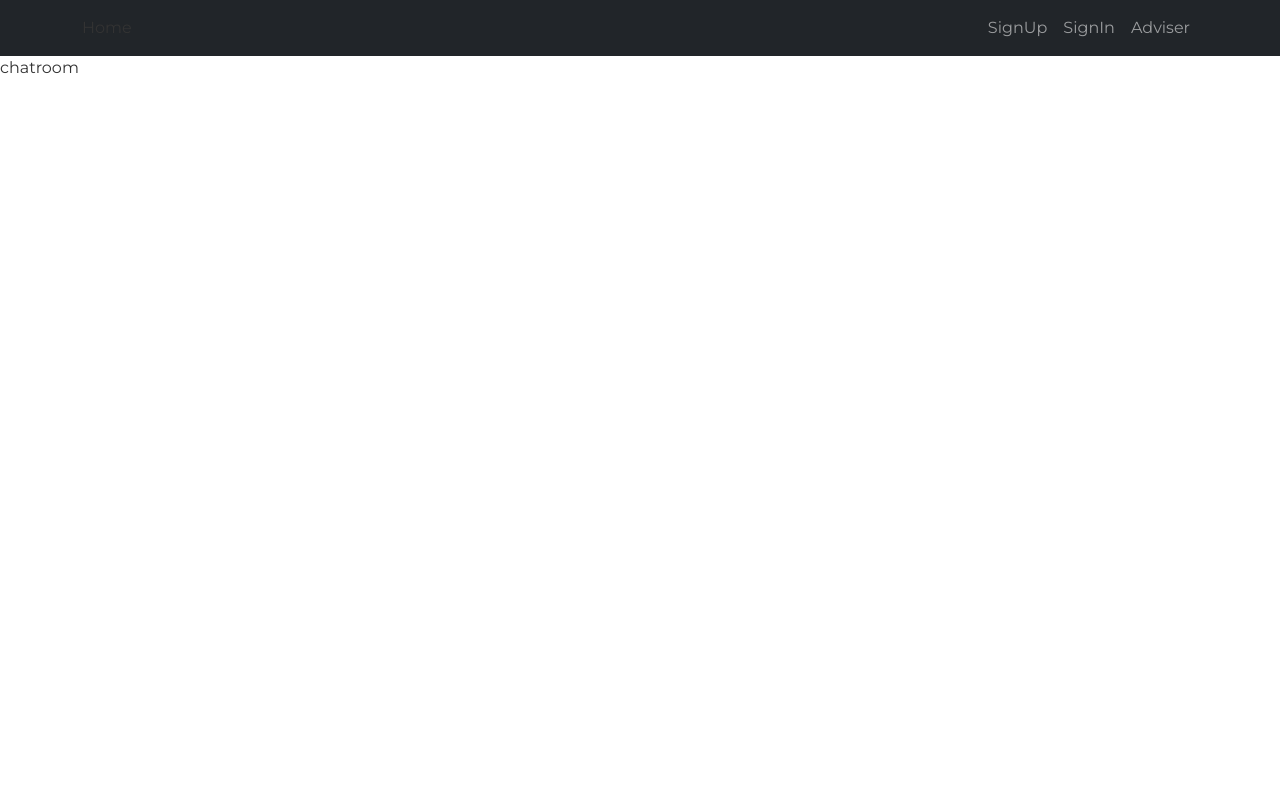
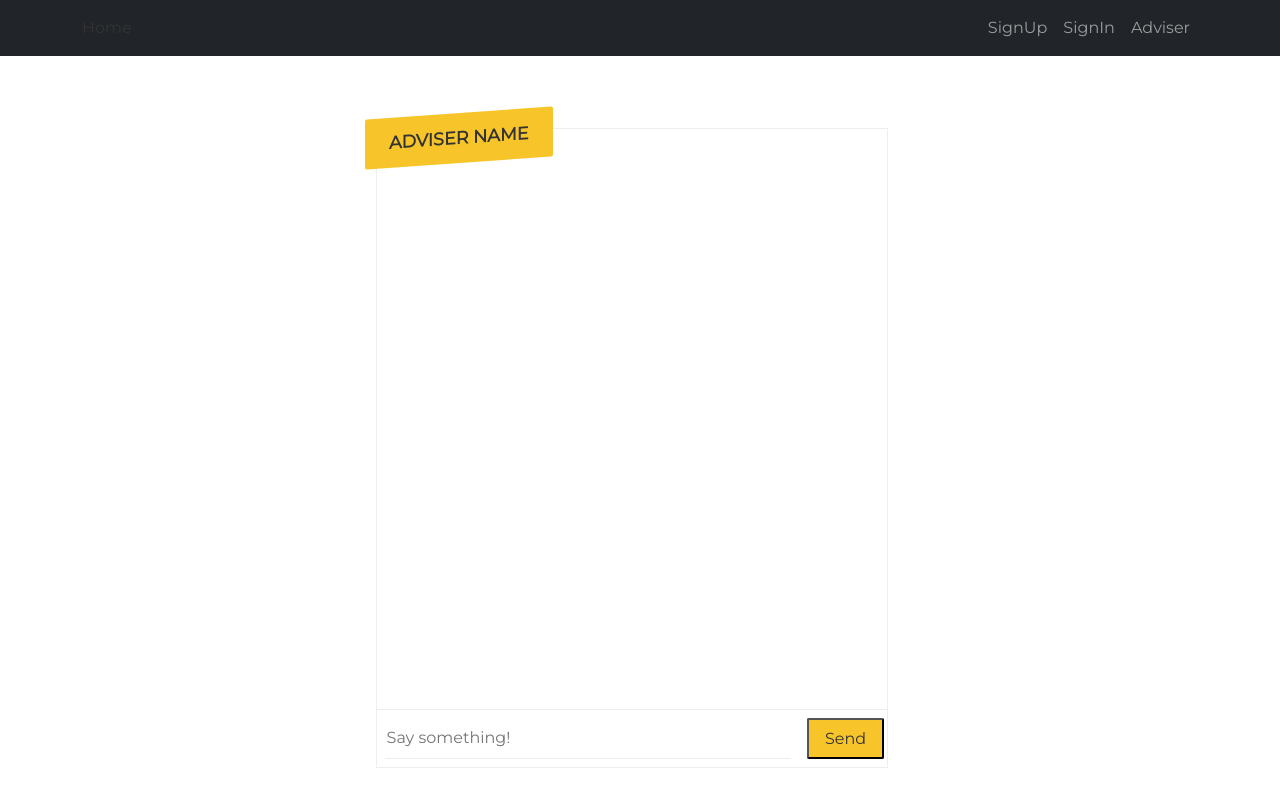
Before and after one commit to ibrahimkuscu1/Final-My-advicer, a React (Create React App) app in the folder Frondend/my-app/: page /chatroom/1 in a window 1280 px wide. Shown: the top 798 px of the page. Built offline with nearby package versions, Linux system fonts and the light colour scheme; no server answers.

Commit message:
add socket io emit and to

```diff
--- a/Frondend/my-app/src/App.js
+++ b/Frondend/my-app/src/App.js
@@ -12,11 +12,36 @@ import Navbar from "./components/navbar"
 import AdviserPage from './components/adviserPage';
 import Dashboard from"./components/dashboard";
 import Chatroom from './components/chatroom';
-
-
+import io from "socket.io-client"
 
 function App() {
-  return (
+      const [socket, setSocket] = React.useState(null);
+
+      const setupSocket = () => {
+        const token = localStorage.getItem("CC_Token");
+        if (token && !socket) {
+            const newSocket=io("http://localhost:5000",{'transports': ['websocket', 'polling'],query:{token:localStorage.getItem("CC_Token")}})
+
+          newSocket.on("disconnect", () => {
+            setSocket(null);
+            setTimeout(setupSocket, 3000);
+
+          });
+
+          newSocket.on("connect", () => {
+            console.log("success")
+          });
+
+          setSocket(newSocket);
+        }
+      };
+
+      React.useEffect(() => {
+        setupSocket();
+        //eslint-disable-next-line
+      }, []);
+
+return (
 
 <Router className = "container">
 <Navbar />
@@ -39,10 +64,10 @@ function App() {
       path='/adviserPage/:id' element= {<AdviserPage/> }>
 </Route>
 <Route
-      path='/dashboard' element= {<Dashboard/> }>
+      path='/dashboard'  element={<Dashboard socket={socket} />}>
 </Route>
 <Route
-      path='/chatroom/:id' element= {<Chatroom/> }>
+      path='/chatroom/:id' element={<Chatroom socket={socket} />}>
 </Route>
 </Routes>
 </Router>
--- a/Frondend/my-app/src/components/adviserPage.js
+++ b/Frondend/my-app/src/components/adviserPage.js
@@ -2,6 +2,7 @@ import { useEffect, useState} from "react";
 import axios from 'axios';
 import { useParams } from "react-router-dom";
 import Button from 'react-bootstrap/Button';
+import { Link } from "react-router-dom";
 
 
 export default function AdviserPage() {
@@ -14,6 +15,8 @@ export default function AdviserPage() {
     const myID2=myID.substring(7)
     const myID3=myID2.slice(0,-2)
     console.log(myID3.length)
+
+
 
     useEffect(()=>{
 
@@ -29,8 +32,10 @@ export default function AdviserPage() {
             <div key={infos._id}>
                 <h1 style={{margin:"10px",cursor:"pointer", border:"solid 1px black", padding:"5px"}}
                 >{infos.category}  {infos.name} {infos.surname}
+
+                 <Link to={"/chatroom/" + infos._id}>
                  <Button  variant="primary">Message</Button>{' '}
-
+                </Link>
                 </h1>
                 </div>
 )}
--- a/Frondend/my-app/src/components/chatroom.js
+++ b/Frondend/my-app/src/components/chatroom.js
@@ -1,24 +1,92 @@
 import React from "react";
-import io from "socket.io-client"
-
-const Chatroom =()=>{
-    // const chatRoomId= match.params.id
-    // console.log(chatRoomId)
+import { useParams } from "react-router-dom";
 
 
-    const socket=io("http://localhost:5000",{'transports': ['websocket', 'polling'],query:{token:localStorage.getItem("CC_Token")}},{
-        rejectUnauthorized: false // WARN: please do not do this in production
-      })
+const Chatroom =({socket})=>{
+    const id=useParams()
+    const myID=JSON.stringify(id)
+    const myID2=myID.substring(7)
+    const myID3=myID2.slice(0,-2)
+    const chatroomId=myID3
+     console.log(chatroomId)
+
+const [messages, setMessages] = React.useState([]);
+  const messageRef = React.useRef();
 
 
+  const sendMessage = () => {
+    if (socket) {
+      socket.emit("chatroomMessage", {
+        chatroomId,
+        message: messageRef.current.value,
+      });
+
+      messageRef.current.value = "";
+    }
+  };
+
+
+  if (socket) {
+    socket.on("newMessage", (message) => {
+      const newMessages = [...messages, message];
+      setMessages(newMessages);
+    });
+  }
+  //eslint-disable-next-line
+;
+
+     React.useEffect(() => {
+        if (socket) {
+          socket.emit("joinRoom", {
+            chatroomId,
+          });
+        }
+
+        return () => {
+          //Component Unmount
+          if (socket) {
+            socket.emit("leaveRoom", {
+              chatroomId,
+            });
+          }
+        };
+        //eslint-disable-next-line
+      }, []);
 
 
 
     return(
-        <div>
-            chatroom
+        <div className="chatroomPage">
+      <div className="chatroomSection">
+        <div className="cardHeader">Adviser Name</div>
+        <div className="chatroomContent">
+          {messages.map((message,i) => (
+            <div key={i} className="message">
+              <span className="otherMessage">
+                {message.userName}:
+              </span>{" "}
+              {message.message}
+            </div>
+          ))}
         </div>
+        <div className="chatroomActions">
+          <div>
+            <input
+              type="text"
+              name="message"
+              placeholder="Say something!"
+              ref={messageRef}
+            />
+          </div>
+          <div>
+            <button className="join" onClick={sendMessage} >
+              Send
+            </button>
+          </div>
+        </div>
+      </div>
+    </div>
     )
 }
 
-export default Chatroom
+export default Chatroom;
--- a/Frondend/my-app/src/components/dashboard.js
+++ b/Frondend/my-app/src/components/dashboard.js
@@ -2,7 +2,7 @@ import React from "react";
 import axios from "axios";
 import { Link } from "react-router-dom";
 
-const DashboardPage = (props) => {
+const DashboardPage = (socket) => {
   const [chatrooms, setChatrooms] = React.useState([]);
   const getChatrooms = () => {
     axios
--- a/Frondend/my-app/src/components/navbar.js
+++ b/Frondend/my-app/src/components/navbar.js
@@ -2,32 +2,30 @@ import React from 'react';
 import Container from 'react-bootstrap/Container';
 import Nav from 'react-bootstrap/Nav';
 import Navbar from 'react-bootstrap/Navbar';
+import { Link } from "react-router-dom";
 
 
 function ColorSchemesExample() {
 
-  const redirect = ()=> {
-    window.location = "./signUp"
-  }
-  const redirect2 = ()=> {
-    window.location = "./signIn"
-  }
-  const redirect3 = ()=> {
-    window.location = "./adviser"
-  }
 
-  const redirect4 = ()=> {
-    window.location = "./"
-  }
   return (
     <>
       <Navbar bg="dark" variant="dark">
         <Container>
-        <Nav.Link onClick={redirect4} >Home</Nav.Link>
+        <Link to={"/"}>
+        <Nav.Link  href="#/"> Home</Nav.Link>
+            </Link>
           <Nav className="right-aligned" activeKey="/signUp">
-            <Nav.Link onClick={redirect} href="#signUp">SignUp</Nav.Link>
-            <Nav.Link onClick={redirect2} href="#signIn">SignIn</Nav.Link>
-            <Nav.Link onClick={redirect3} href="#adviser">Adviser</Nav.Link>
+          <Link to={"/signUp/"}>
+          <Nav.Link  href="#signUp">SignUp</Nav.Link>
+            </Link>
+            <Link to={"/signIn/"}>
+            <Nav.Link  href="#signIn">SignIn</Nav.Link>
+            </Link>
+            <Link to={"/adviser/"}>
+            <Nav.Link  href="#adviser">Adviser</Nav.Link>
+            </Link>
+
           </Nav>
         </Container>
       </Navbar>
--- a/Frondend/my-app/src/components/search.js
+++ b/Frondend/my-app/src/components/search.js
@@ -37,7 +37,7 @@ export default function Search(props) {
             <div key={infos._id}>
                 <h1 onClick={()=>redirect(infos._id)} style={{margin:"10px",cursor:"pointer", border:"solid 1px black", padding:"5px"}}
                 key={infos._id}> {infos.category} {infos.name} {infos.surname}
-                 <Button  variant="primary">Message</Button>{' '}
+
 
                 </h1>
 
--- a/Frondend/my-app/src/index.js
+++ b/Frondend/my-app/src/index.js
@@ -2,6 +2,7 @@ import React from 'react';
 import ReactDOM from 'react-dom/client';
 import App from './App';
 import "./style/common.css"
+import "./style/chatroom.css"
 
 
 
```
Also changed, not shown: 1 other file (tests, documents, lock files or other folders).
